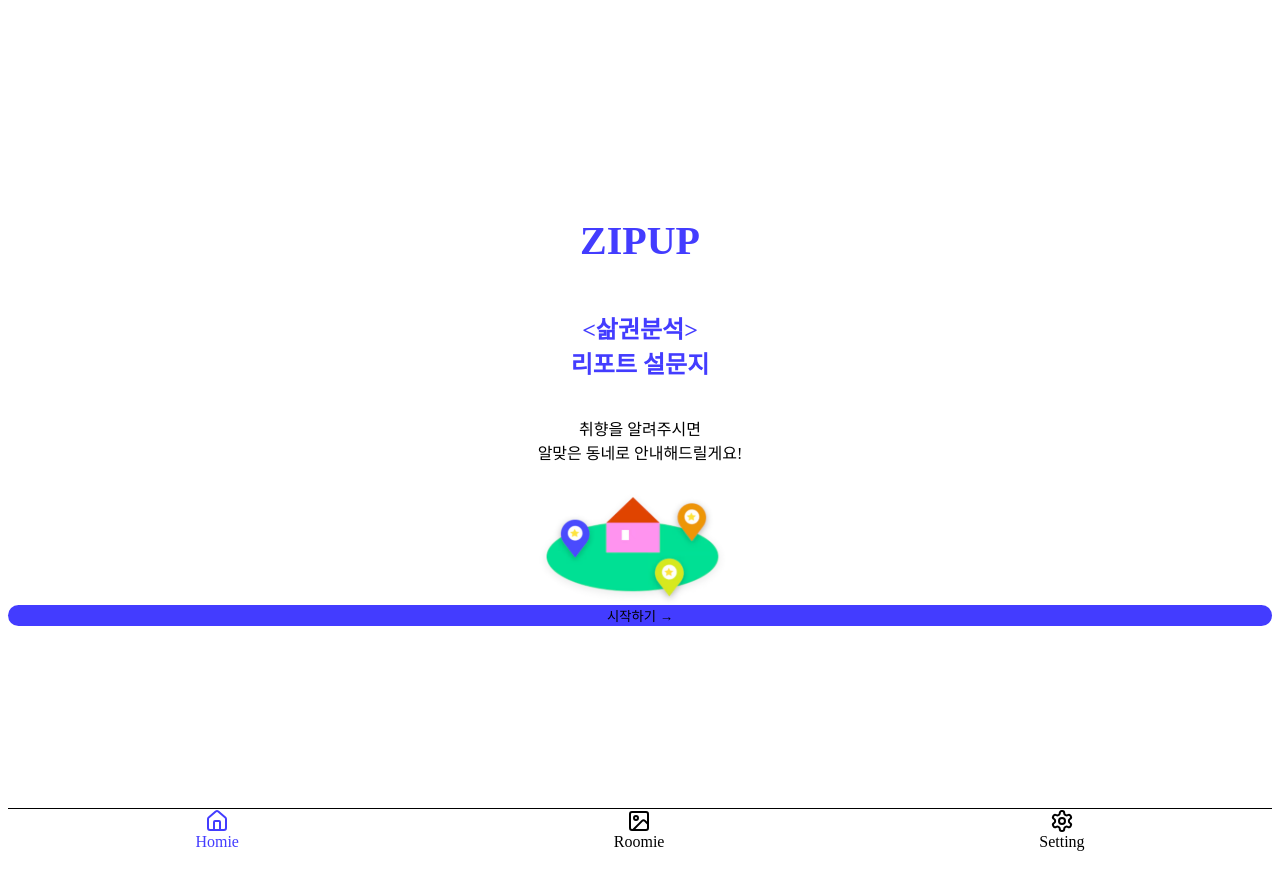
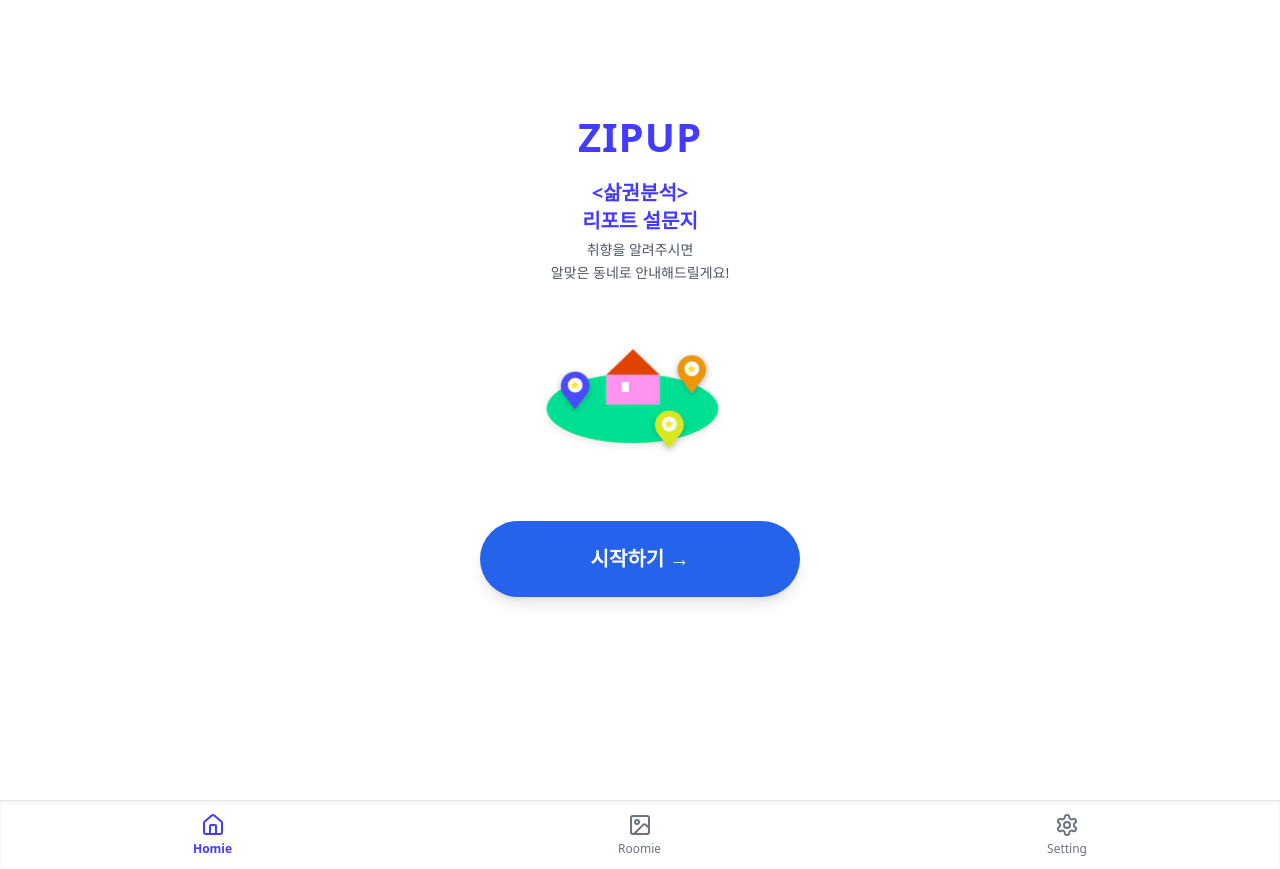
Before and after one commit to yehjinjang/Livinterview, a React (Vite) app in the folder frontend/: page / in a window 1280 px wide. Built offline with nearby package versions, Linux system fonts and the light colour scheme.

Commit message:
fix: tailwindcss DG, config

```diff
--- a/frontend/package.json
+++ b/frontend/package.json
@@ -28,7 +28,7 @@
     "eslint-plugin-react-refresh": "^0.4.19",
     "globals": "^16.0.0",
     "postcss": "^8.5.3",
-    "tailwindcss": "^4.1.4",
+    "tailwindcss": "^3.4.1",
     "typescript": "~5.7.2",
     "typescript-eslint": "^8.26.1",
     "vite": "^6.3.1"
--- a/frontend/postcss.config.js
+++ b/frontend/postcss.config.js
@@ -1,6 +1,6 @@
 export default {
     plugins: {
-        '@tailwindcss/postcss': {},
+        tailwindcss: {},
         autoprefixer: {},
     },
   }
--- a/frontend/src/components/BottomTabBar.tsx
+++ b/frontend/src/components/BottomTabBar.tsx
@@ -3,15 +3,15 @@ import { Home, Image, Settings } from "lucide-react"
 export default function BottomTabBar() {
   return (
     <footer className="w-full bg-white border-t border-gray-200 py-3 flex justify-around items-center shadow-inner">
-      <div className="flex flex-col items-center text-[#433CFF]">
+      <div className="flex flex-col items-center text-zipup-600">
         <Home size={24} />
         <span className="text-xs font-semibold mt-1">Homie</span>
       </div>
-      <div className="flex flex-col items-center text-gray-500 hover:text-[#433CFF] transition">
+      <div className="flex flex-col items-center text-gray-500 hover:text-zipup-600 transition">
         <Image size={24} />
         <span className="text-xs mt-1">Roomie</span>
       </div>
-      <div className="flex flex-col items-center text-gray-500 hover:text-[#433CFF] transition">
+      <div className="flex flex-col items-center text-gray-500 hover:text-zipup-600 transition">
         <Settings size={24} />
         <span className="text-xs mt-1">Setting</span>
       </div>
--- a/frontend/src/pages/Home.tsx
+++ b/frontend/src/pages/Home.tsx
@@ -7,11 +7,11 @@ export default function HomePage() {
   return (
     <div className="min-h-screen flex flex-col justify-between bg-white font-sans text-gray-800">
       <div className="min-h-screen flex flex-col items-center justify-center px-6 text-center pb-24">
-        <h1 className="text-[40px] font-black text-[#433CFF] mb-3 tracking-wide">
+        <h1 className="text-[40px] font-black text-zipup-600 mb-3 tracking-wide">
           ZIPUP
         </h1>
 
-        <h2 className="text-xl font-bold text-[#433CFF] mb-1">
+        <h2 className="text-xl font-bold text-zipup-600 mb-1">
           &lt;삶권분석&gt; <br />
           리포트 설문지
         </h2>
@@ -28,7 +28,7 @@ export default function HomePage() {
 
         <button
             onClick={() => navigate("/survey")}
-            className="w-full max-w-xs bg-[#433CFF] text-white text-xl font-bold py-6 px-10 rounded-full shadow-lg hover:bg-[#2f2fcc] transition-all border-none mt-10"
+            className="w-full max-w-xs bg-blue-600 text-white text-xl font-bold py-6 px-10 rounded-full shadow-lg hover:bg-blue-700 transition-all border-none mt-10"
             >
             시작하기 →
         </button>
--- a/frontend/tailwind.config.js
+++ b/frontend/tailwind.config.js
@@ -1,9 +1,7 @@
+const colors = require('tailwindcss/colors')
+
 module.exports = {
   content: ['./index.html', './src/**/*.{js,ts,jsx,tsx}'],
-    safelist: [
-      'text-zipup-600',
-      'hover:bg-zipup-700',
-    ],
   theme: {
     extend: {
       colors: {
```
Also changed, not shown: 1 other file (tests, documents, lock files or other folders). Lines whose indentation alone changed are shown as unchanged.
